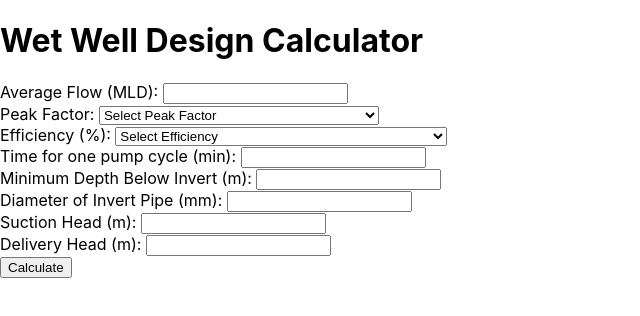
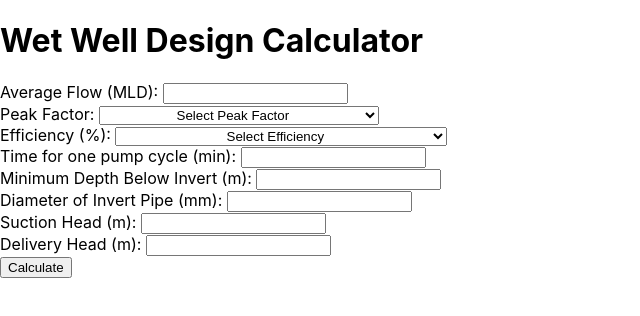
Before and after one commit to Yankyyyy/STP-Design-Tool, a React (Create React App) app: page / in a window 1280 px wide. Shown: the top 316 px of the page, without its empty margins (0-640 px from the left). Built offline with nearby package versions, Linux system fonts and the light colour scheme.

Commit message:
style: update alignment for input value fields

```diff
--- a/src/components/WetWellForm.js
+++ b/src/components/WetWellForm.js
@@ -76,12 +76,12 @@ const WetWellForm = ({ onCalculate }) => {
     <form onSubmit={handleSubmit}>
       <div>
         <label>Average Flow (MLD): </label>
-        <input type="number" name="averageFlowMLD" value={inputs.averageFlowMLD} onChange={handleChange} />
+        <input type="number" name="averageFlowMLD" style={{ textAlign: 'center' }} value={inputs.averageFlowMLD} onChange={handleChange} />
         {errors.averageFlowMLD && <span style={{ color: 'red' }}>{errors.averageFlowMLD}</span>}
       </div>
       <div>
         <label>Peak Factor: </label>
-        <select name="peakFactor" value={inputs.peakFactor} onChange={handleDropdownChange}>
+        <select name="peakFactor" style={{ textAlign: 'center' }} value={inputs.peakFactor} onChange={handleDropdownChange}>
           <option value="">Select Peak Factor</option>
           {PeakFactor.map((factor) => (
             <option key={factor.id} value={factor.value}>
@@ -93,7 +93,7 @@ const WetWellForm = ({ onCalculate }) => {
       </div>
       <div>
         <label>Efficiency (%): </label>
-        <select name="efficiency" value={inputs.efficiency} onChange={handleDropdownChange}>
+        <select name="efficiency" style={{ textAlign: 'center' }} value={inputs.efficiency} onChange={handleDropdownChange}>
           <option value="">Select Efficiency</option>
           {Efficiency.map((factor) => (
             <option key={factor.id} value={factor.value}>
@@ -105,27 +105,27 @@ const WetWellForm = ({ onCalculate }) => {
       </div>
       <div>
         <label>Time for one pump cycle (min): </label>
-        <input type="number" name="timeForOnePumpCycle" value={inputs.timeForOnePumpCycle} onChange={handleChange} />
+        <input type="number" style={{ textAlign: 'center' }} name="timeForOnePumpCycle" value={inputs.timeForOnePumpCycle} onChange={handleChange} />
         {errors.timeForOnePumpCycle && <span style={{ color: 'red' }}>{errors.timeForOnePumpCycle}</span>}
       </div>
       <div>
         <label>Minimum Depth Below Invert (m): </label>
-        <input type="number" name="minDepthBelowInvertM" value={inputs.minDepthBelowInvertM} onChange={handleChange} />
+        <input type="number" style={{ textAlign: 'center' }} name="minDepthBelowInvertM" value={inputs.minDepthBelowInvertM} onChange={handleChange} />
         {errors.minDepthBelowInvertM && <span style={{ color: 'red' }}>{errors.minDepthBelowInvertM}</span>}
       </div>
       <div>
         <label>Diameter of Invert Pipe (mm): </label>
-        <input type="number" name="diameterOfInvertPipeM" value={inputs.diameterOfInvertPipeM} onChange={handleChange} />
+        <input type="number" style={{ textAlign: 'center' }} name="diameterOfInvertPipeM" value={inputs.diameterOfInvertPipeM} onChange={handleChange} />
         {errors.diameterOfInvertPipeM && <span style={{ color: 'red' }}>{errors.diameterOfInvertPipeM}</span>}
       </div>
       <div>
         <label>Suction Head (m): </label>
-        <input type="number" name="suctionHeadM" value={inputs.suctionHeadM} onChange={handleChange} />
+        <input type="number" style={{ textAlign: 'center' }} name="suctionHeadM" value={inputs.suctionHeadM} onChange={handleChange} />
         {errors.suctionHeadM && <span style={{ color: 'red' }}>{errors.suctionHeadM}</span>}
       </div>
       <div>
         <label>Delivery Head (m): </label>
-        <input type="number" name="deliveryHeadM" value={inputs.deliveryHeadM} onChange={handleChange} />
+        <input type="number" style={{ textAlign: 'center' }} name="deliveryHeadM" value={inputs.deliveryHeadM} onChange={handleChange} />
         {errors.deliveryHeadM && <span style={{ color: 'red' }}>{errors.deliveryHeadM}</span>}
       </div>
       <button type="submit">Calculate</button>
```
